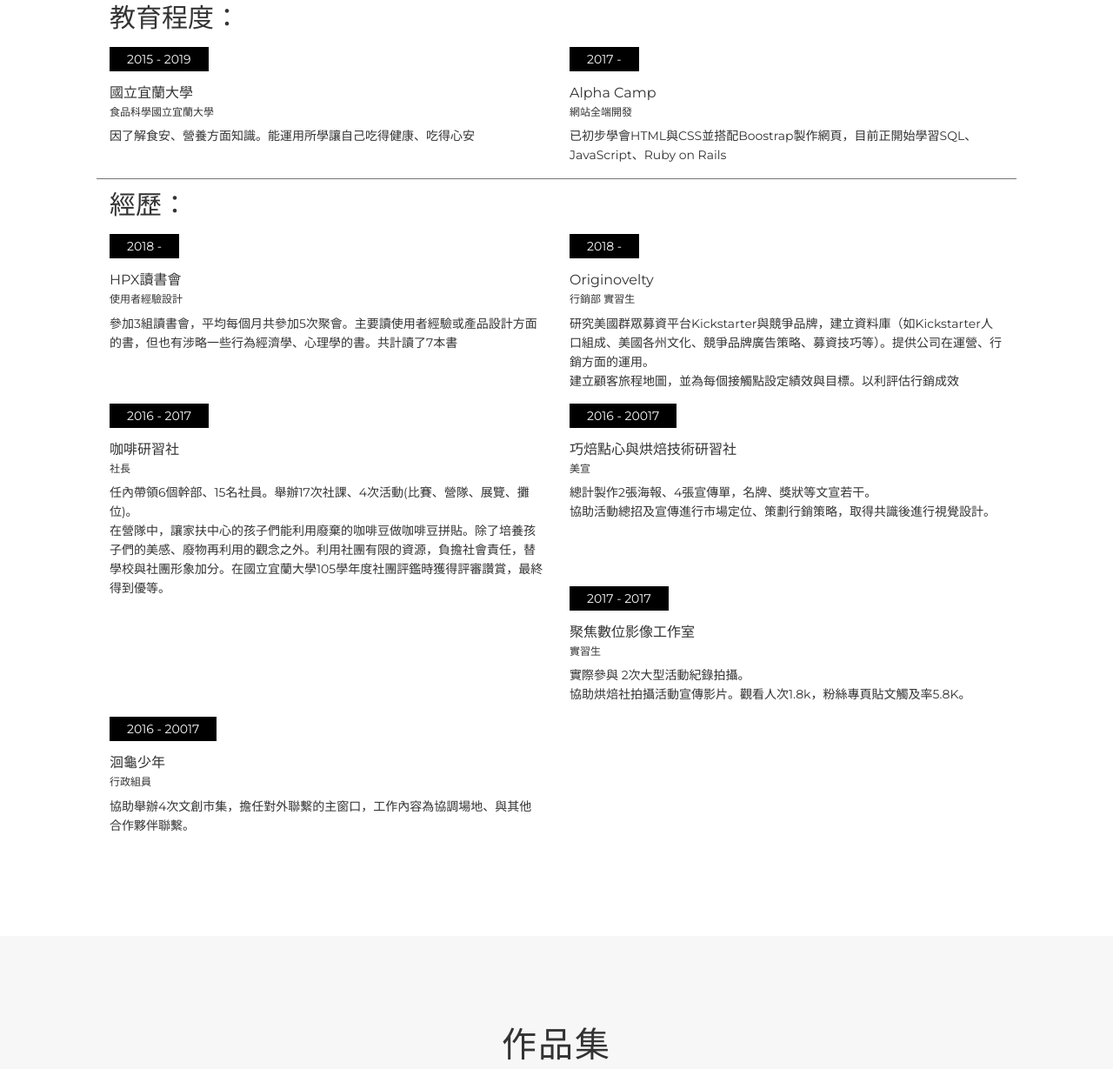
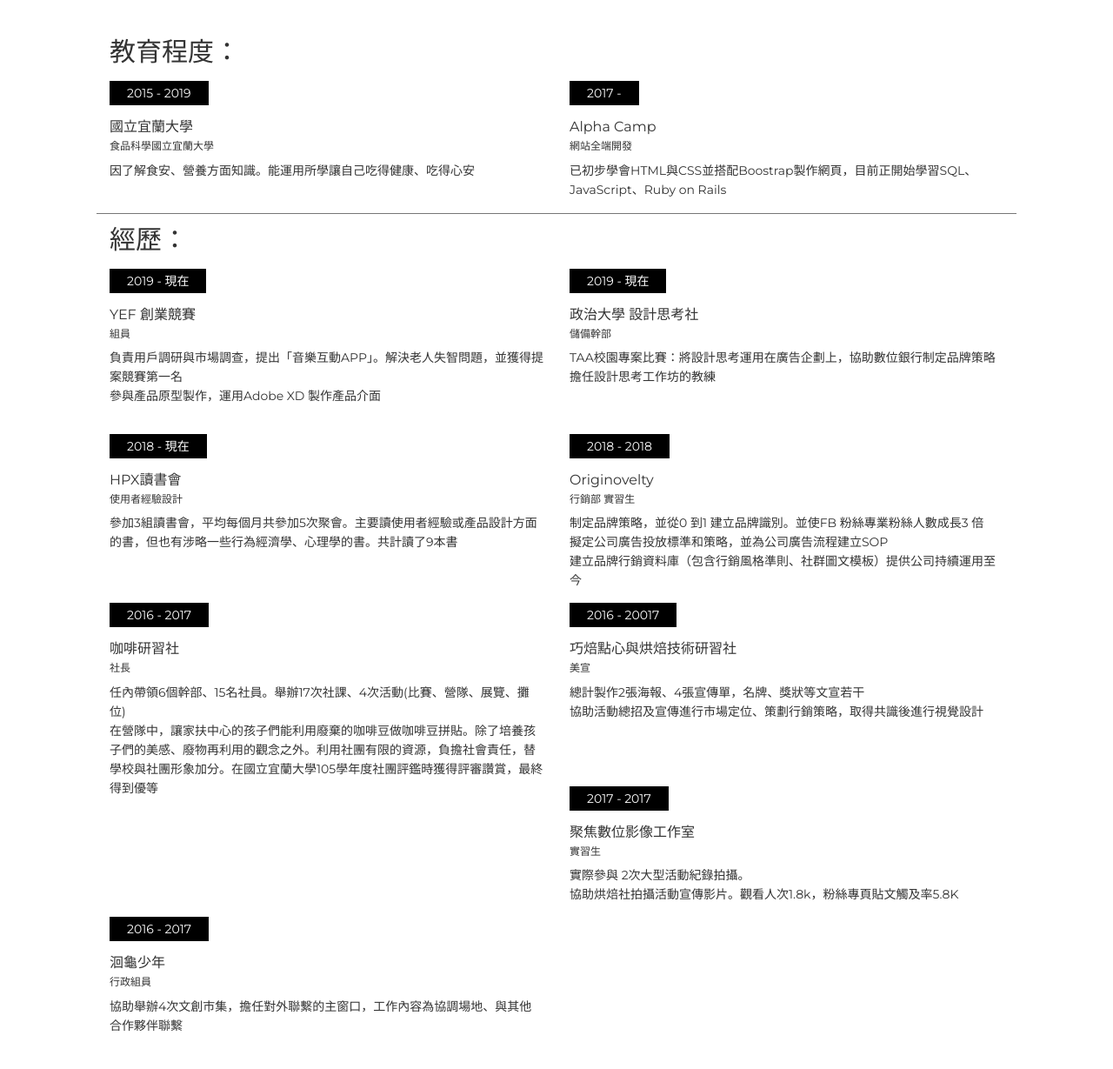
Before and after one commit to Charsune/pomodoro, a plain HTML site: page index.html in a window 1280 px wide. Shown: the part 2055-3284 px from the top of the page at 87% size. Drawn offline with nearby package versions, Linux system fonts and the light colour scheme; files whose address does not match are found by name.

Commit message:
自我介紹，作品集更新

```diff
--- a/css/style.css
+++ b/css/style.css
@@ -324,7 +324,7 @@ h3.resume-subtitle {
 
 /*=========08.  Latest Work==========*/
 
-.works {
+.portfolio {
   background-color: #f7f7f7;
 }
 
--- a/index.html
+++ b/index.html
@@ -30,7 +30,7 @@
         <li><a href="#about">關於我</a></li>
         <li><a href="#service">技能</a></li>
         <li><a href="#resume">簡歷</a></li>
-        <li><a href="#works">作品集</a></li>
+        <li><a href="#portfolio">作品集</a></li>
         <li><a href="#contact">聯繫方式</a></li>
       </ul>
 
@@ -73,7 +73,7 @@
         <div class="col-right">
           <div class="personal-info">
             <h3>哈囉!</h3>
-            <p>我叫沈皓東，是一名內向者。雖然不擅長社交，但溝通沒有問題。希望能持續跨出舒適圈，看見不一樣的風景。總觀自己的經歷，一開始擔任咖啡社的社長，之後被朋友找去烘焙社當美宣。因體會到自身美感的不足。選擇參加洄龜少年推動宜蘭的藝術文化，在舉辦市集時因緣際會下被介紹參加了HPX讀書會，找到自己真的很感興趣的領域。我認為科技可以改變世界，也想在上面投入我的熱情。</p>
+            <p>我是沈皓東，一個內向、慢熟，但很有同理心的人。因為善於感受旁人的情緒，所以在團隊中經常擔任協調的角色。就讀食品科學系的我因為想看見不一樣的風景，所以不斷跨出舒適圈，希望能找到自己能付諸一輩子熱情的事物。一開始擔任咖啡社的社長，之後被朋友找去烘焙社當美宣。因體會到自身美感的不足，選擇參加洄龜少年工作室推動宜蘭的藝術文化。而在舉辦市集時因緣際會下被介紹參加了HPX讀書會，找到了自己的目標--打造改善人們問題的產品。我現在正在參加YEF創業競賽，負責用戶調研與市場調查，提出音樂互動APP。解決老人失智問題，並獲得提案競賽第一名</p>
           </div>
 
           <div class="button-group">
@@ -146,21 +146,44 @@
         <h3 class="resume-subtitle">經歷：</h3>
 
         <div class="col-item">
-          <p class="experience-year">2018 - </p>
+          <p class="experience-year">2019 - 現在</p>
           <div class="resume-detail">
-            <h4>HPX讀書會</h4>
-            <h6>使用者經驗設計</h6>
-            <p>參加3組讀書會，平均每個月共參加5次聚會。主要讀使用者經驗或產品設計方面的書，但也有涉略一些行為經濟學、心理學的書。共計讀了7本書</p>
+            <h4>YEF 創業競賽</h4>
+            <h6>組員</h6>
+            <p>負責用戶調研與市場調查，提出「音樂互動APP」。解決老人失智問題，並獲得提案競賽第一名<br>
+               參與產品原型製作，運用Adobe XD 製作產品介面</p>
           </div>
         </div>
 
         <div class="col-item">
-          <p class="experience-year">2018 - </p>
+          <p class="experience-year">2019 - 現在</p>
+          <div class="resume-detail">
+            <h4>政治大學 設計思考社</h4>
+            <h6>儲備幹部</h6>
+            <p>TAA校園專案比賽：將設計思考運用在廣告企劃上，協助數位銀行制定品牌策略<br>
+               擔任設計思考工作坊的教練</p>
+               <br>
+               <br>
+          </div>
+        </div>
+
+        <div class="col-item">
+          <p class="experience-year">2018 - 現在</p>
+          <div class="resume-detail">
+            <h4>HPX讀書會</h4>
+            <h6>使用者經驗設計</h6>
+            <p>參加3組讀書會，平均每個月共參加5次聚會。主要讀使用者經驗或產品設計方面的書，但也有涉略一些行為經濟學、心理學的書。共計讀了9本書</p>
+          </div>
+        </div>
+
+        <div class="col-item">
+          <p class="experience-year">2018 - 2018</p>
           <div class="resume-detail">
             <h4>Originovelty</h4>
             <h6>行銷部 實習生</h6>
-            <p>研究美國群眾募資平台Kickstarter與競爭品牌，建立資料庫（如Kickstarter人口組成、美國各州文化、競爭品牌廣告策略、募資技巧等）。提供公司在運營、行銷方面的運用。<br>
-               建立顧客旅程地圖，並為每個接觸點設定績效與目標。以利評估行銷成效</p>
+            <p>制定品牌策略，並從0 到1 建立品牌識別。並使FB 粉絲專業粉絲人數成長3 倍<br>
+               擬定公司廣告投放標準和策略，並為公司廣告流程建立SOP<br>
+               建立品牌行銷資料庫（包含行銷風格準則、社群圖文模板）提供公司持續運用至今</p>
           </div>
         </div>
 
@@ -169,8 +192,8 @@
           <div class="resume-detail">
             <h4>咖啡研習社</h4>
             <h6>社長</h6>
-            <p>任內帶領6個幹部、15名社員。舉辦17次社課、4次活動(比賽、營隊、展覽、攤位)。<br>
-               在營隊中，讓家扶中心的孩子們能利用廢棄的咖啡豆做咖啡豆拼貼。除了培養孩子們的美感、廢物再利用的觀念之外。利用社團有限的資源，負擔社會責任，替學校與社團形象加分。在國立宜蘭大學105學年度社團評鑑時獲得評審讚賞，最終得到優等。</p>
+            <p>任內帶領6個幹部、15名社員。舉辦17次社課、4次活動(比賽、營隊、展覽、攤位)<br>
+               在營隊中，讓家扶中心的孩子們能利用廢棄的咖啡豆做咖啡豆拼貼。除了培養孩子們的美感、廢物再利用的觀念之外。利用社團有限的資源，負擔社會責任，替學校與社團形象加分。在國立宜蘭大學105學年度社團評鑑時獲得評審讚賞，最終得到優等</p>
           </div>
         </div>
 
@@ -179,8 +202,8 @@
           <div class="resume-detail">
             <h4>巧焙點心與烘焙技術研習社</h4>
             <h6>美宣</h6>
-            <p>總計製作2張海報、4張宣傳單，名牌、獎狀等文宣若干。<br>
-               協助活動總招及宣傳進行市場定位、策劃行銷策略，取得共識後進行視覺設計。</p>
+            <p>總計製作2張海報、4張宣傳單，名牌、獎狀等文宣若干<br>
+               協助活動總招及宣傳進行市場定位、策劃行銷策略，取得共識後進行視覺設計</p>
                <br><br><br>
           </div>
         </div>
@@ -190,16 +213,16 @@
             <h4>聚焦數位影像工作室</h4>
             <h6>實習生</h6>
             <p>實際參與 2次大型活動紀錄拍攝。</p>
-            <p>協助烘焙社拍攝活動宣傳影片。觀看人次1.8k，粉絲專頁貼文觸及率5.8K。</p>
+            <p>協助烘焙社拍攝活動宣傳影片。觀看人次1.8k，粉絲專頁貼文觸及率5.8K</p>
           </div>
         </div>
 
         <div class="col-item">
-          <p class="experience-year">2016 - 20017</p>
+          <p class="experience-year">2016 - 2017</p>
           <div class="resume-detail">
             <h4>洄龜少年</h4>
             <h6>行政組員</h6>
-            <p>協助舉辦4次文創市集，擔任對外聯繫的主窗口，工作內容為協調場地、與其他合作夥伴聯繫。</p>
+            <p>協助舉辦4次文創市集，擔任對外聯繫的主窗口，工作內容為協調場地、與其他合作夥伴聯繫</p>
           </div>
         </div>
 
@@ -219,8 +242,8 @@
     </div>
   </section>  -->
 
-  <!-- Latest Work -->
-    <section class="works" id="works">
+  <!-- portfolio -->
+    <section class="portfolio" id="portfolio">
     <div class="container">
       <h2>作品集</h2>
       <div class="work-items clearfix">
@@ -237,7 +260,7 @@
         </div>
 
         <div class="col-work">   <!--target="_blank"   點擊會新開分頁-->
-          <a href="images/portfolio/work 3.jpg" target="_blank">
+          <a href="http://xfail.tw/2018/" target="_blank">
             <img src="images/portfolio/work 3.jpg" alt="portfolio-3">
           </a>
         </div>
@@ -248,9 +271,25 @@
           </a>
         </div>
 
+        <div class="col-work">   <!--target="_blank"   點擊會新開分頁-->
+          <a href="images/portfolio/work 5.png" target="_blank">
+            <img src="images/portfolio/work 5.png" alt="portfolio-4">
+          </a>
+        </div>
+
+        <div class="col-work">   <!--target="_blank"   點擊會新開分頁-->
+          <a href="images/portfolio/work 6.png" target="_blank">
+            <img src="images/portfolio/work 6.png" alt="portfolio-4">
+          </a>
+        </div>
+
         <div class="col-work">
           <iframe width="360" height="250" src="https://www.youtube.com/embed/n8qMUSG76Tw" frameborder="0" allow="autoplay; encrypted-media" allowfullscreen></iframe>
         </div>
+
+
+
+
 
           </a>
         </div>
```
Also changed, not shown: images/portfolio/work 4.png, images/portfolio/work 5.png (added), images/portfolio/work 6.png (added).
